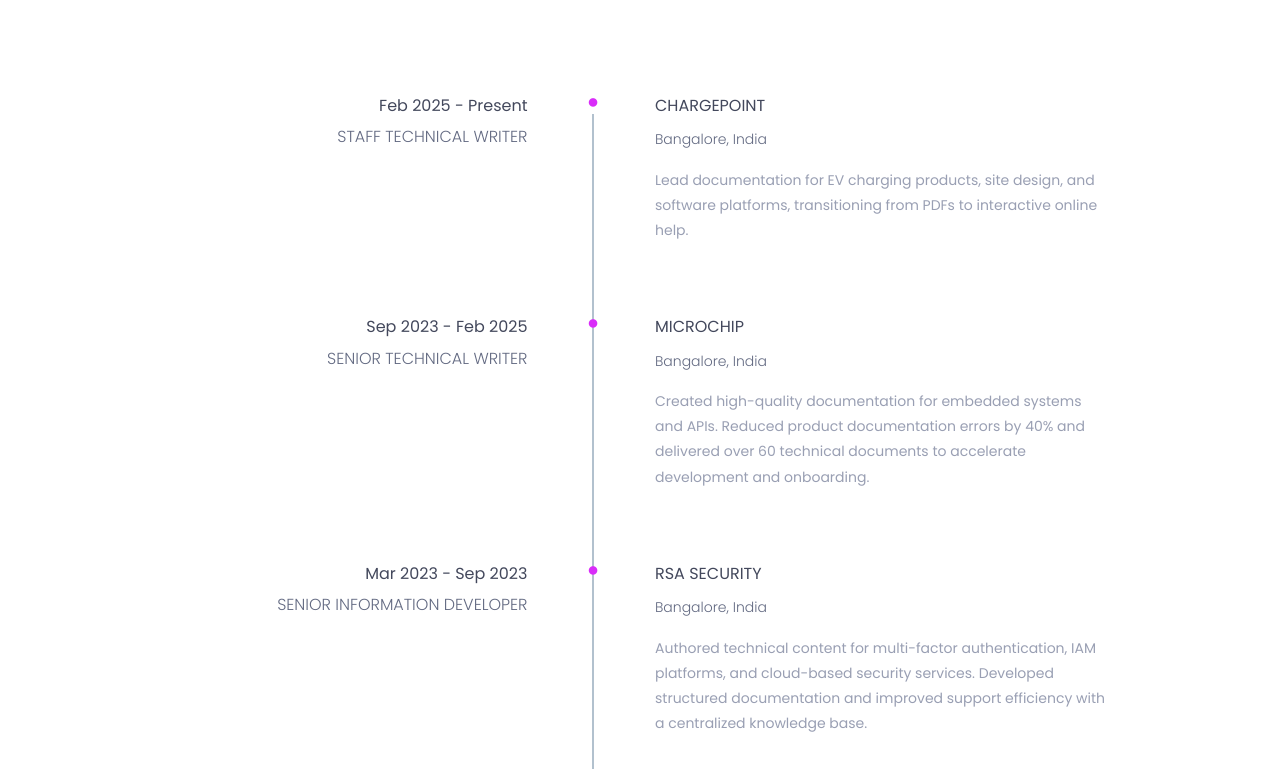
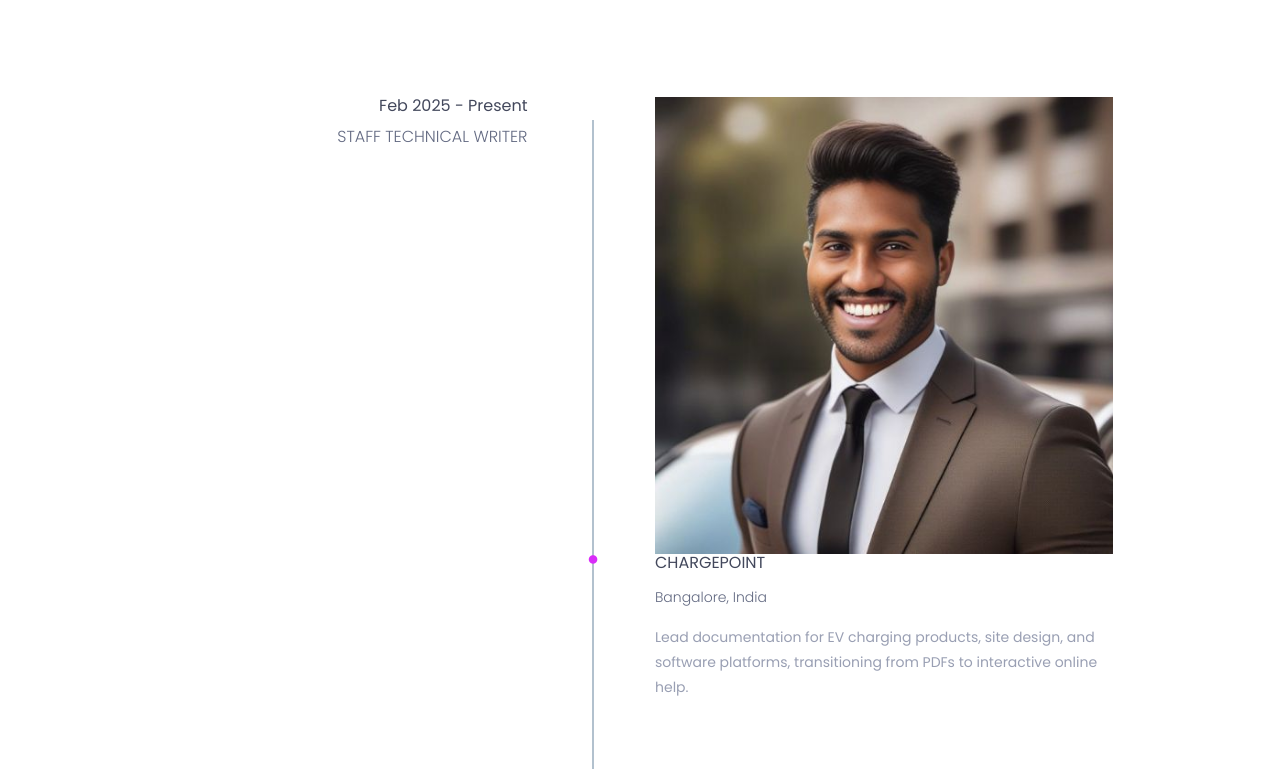
Before and after one commit to manikandan-sp97/portfolio, a plain HTML site: page index.html in a window 1280 px wide. Shown: the part 3191-3960 px from the top of the page. Drawn offline with nearby package versions, Linux system fonts and the light colour scheme.

Commit message:
Update index.html

```diff
--- a/index.html
+++ b/index.html
@@ -389,6 +389,7 @@
 											<div class="col-md-offset-1 col-md-5">
 												<div class="timeline">
 													<div class="timeline-content">
+														<img src="assets/images/about/profile_image.jpg" alt="profile_image">
 														<h4 class="title">
 															<span><i class="fa fa-circle" aria-hidden="true"></i></span>
 															Chargepoint
```
